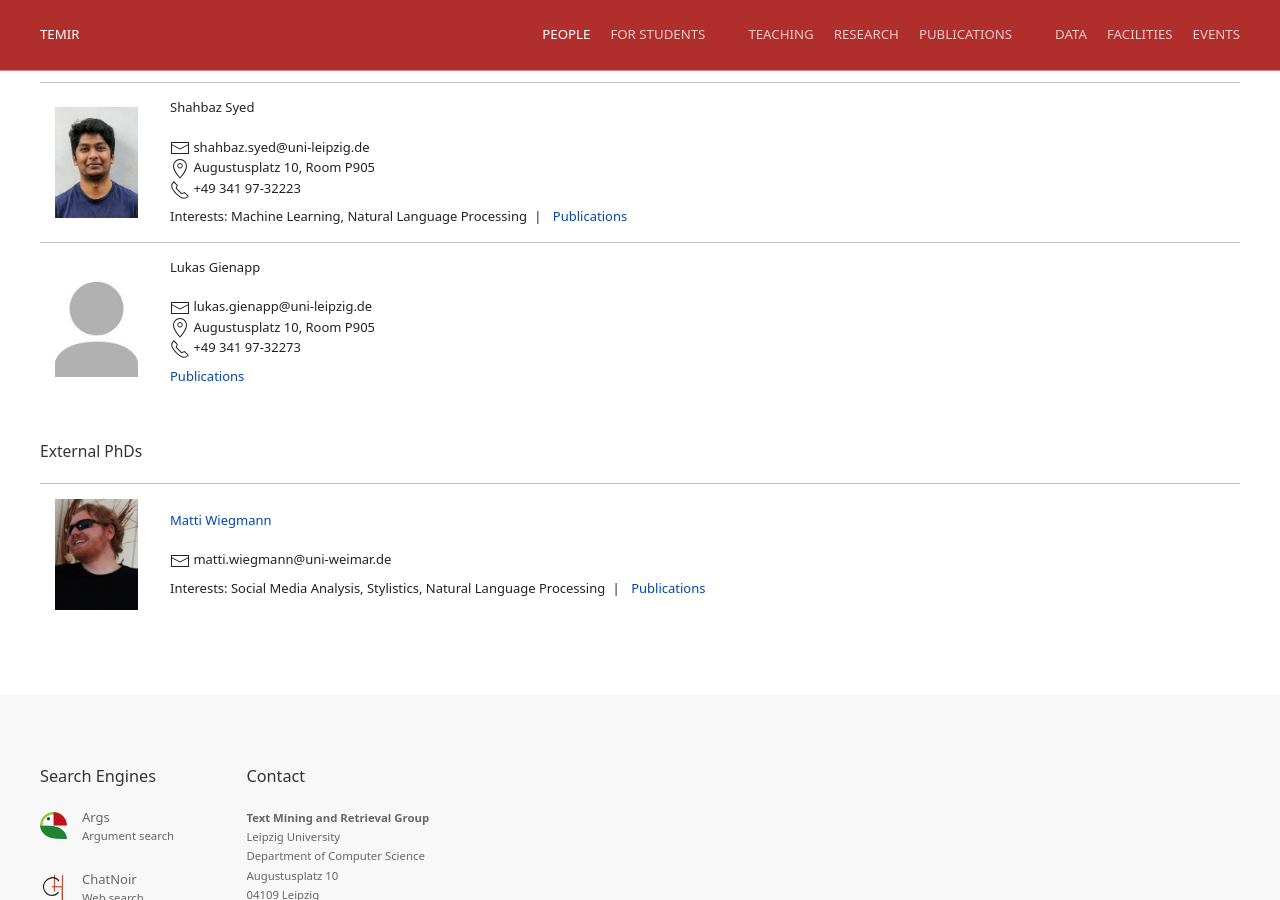
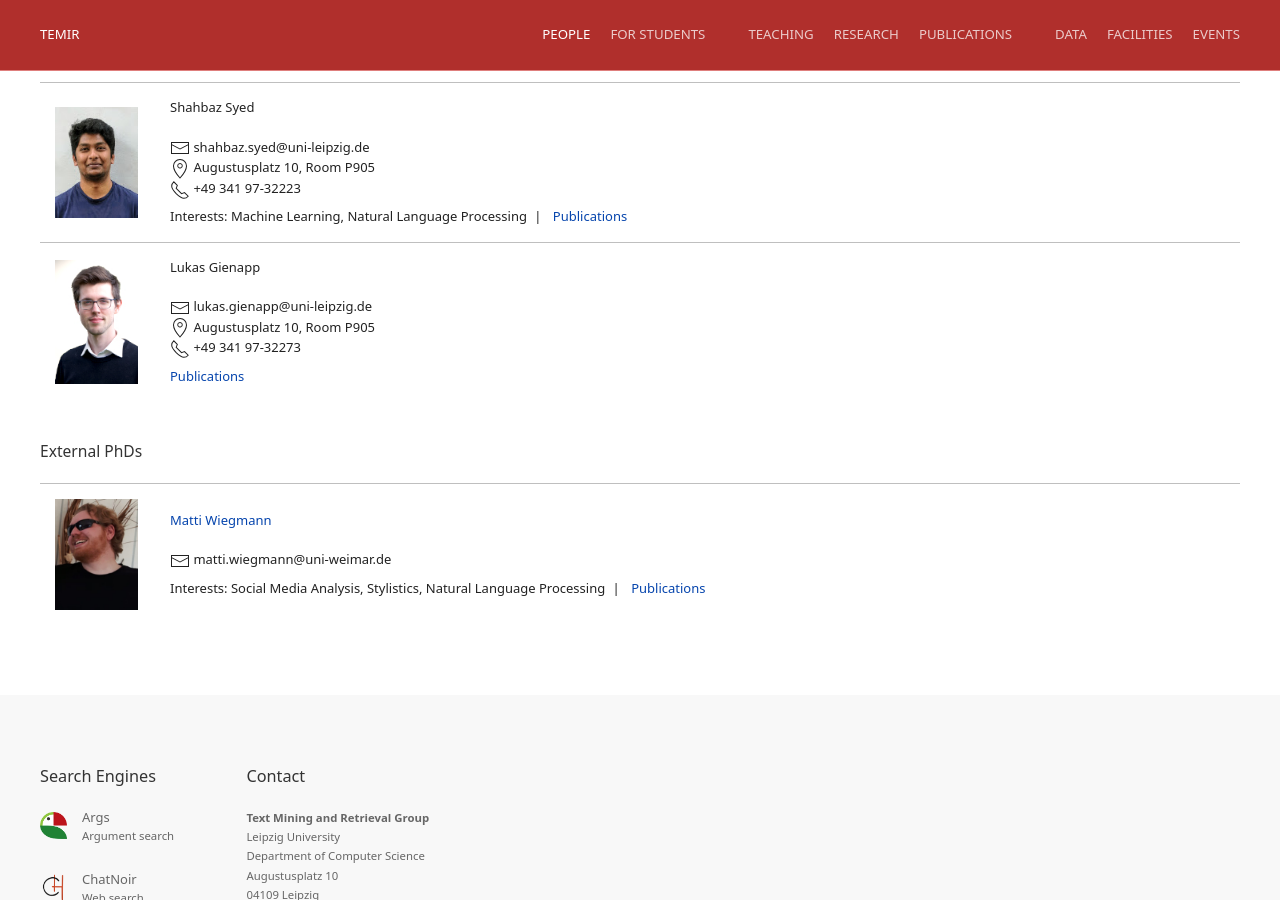
Before and after one commit to temir-org/temir-org.github.io, a Jekyll site: the page built from people.html, in a window 1280 px wide and 900 px high, scrolled down 635 px. Built offline with Jekyll 4.4.1, drawn with Linux system fonts in a browser that asks for light colours.

Commit message:
Added picture to people

```diff
--- a/people.html
+++ b/people.html
@@ -60,7 +60,7 @@
                 </div>
             </div>
             <div id="gienapp" class="entry">
-                <div class="image people-image"><img src="people/img/generic.jpg" alt="Lukas Gienapp"/></div>
+                <div class="image people-image"><img src="people/img/gienapp.jpg" alt="Lukas Gienapp"/></div>
                 <div class="description">
                     <p>Lukas Gienapp</p>
                     <span uk-icon="mail"></span>&nbsp;lukas.gienapp<wbr>&#64;uni-leipzig.de
```
Also changed, not shown: people/img/gienapp.jpg (added).
